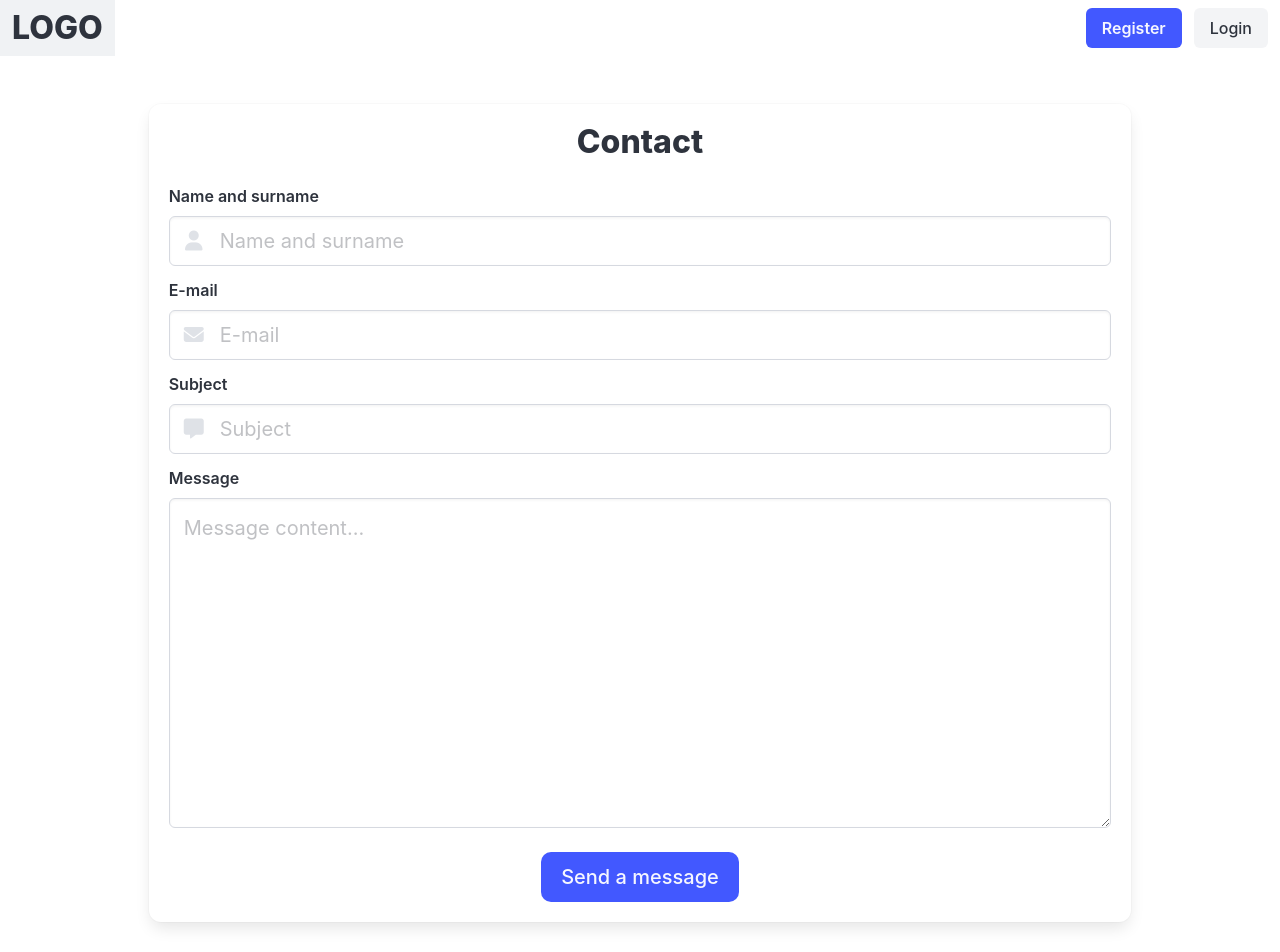
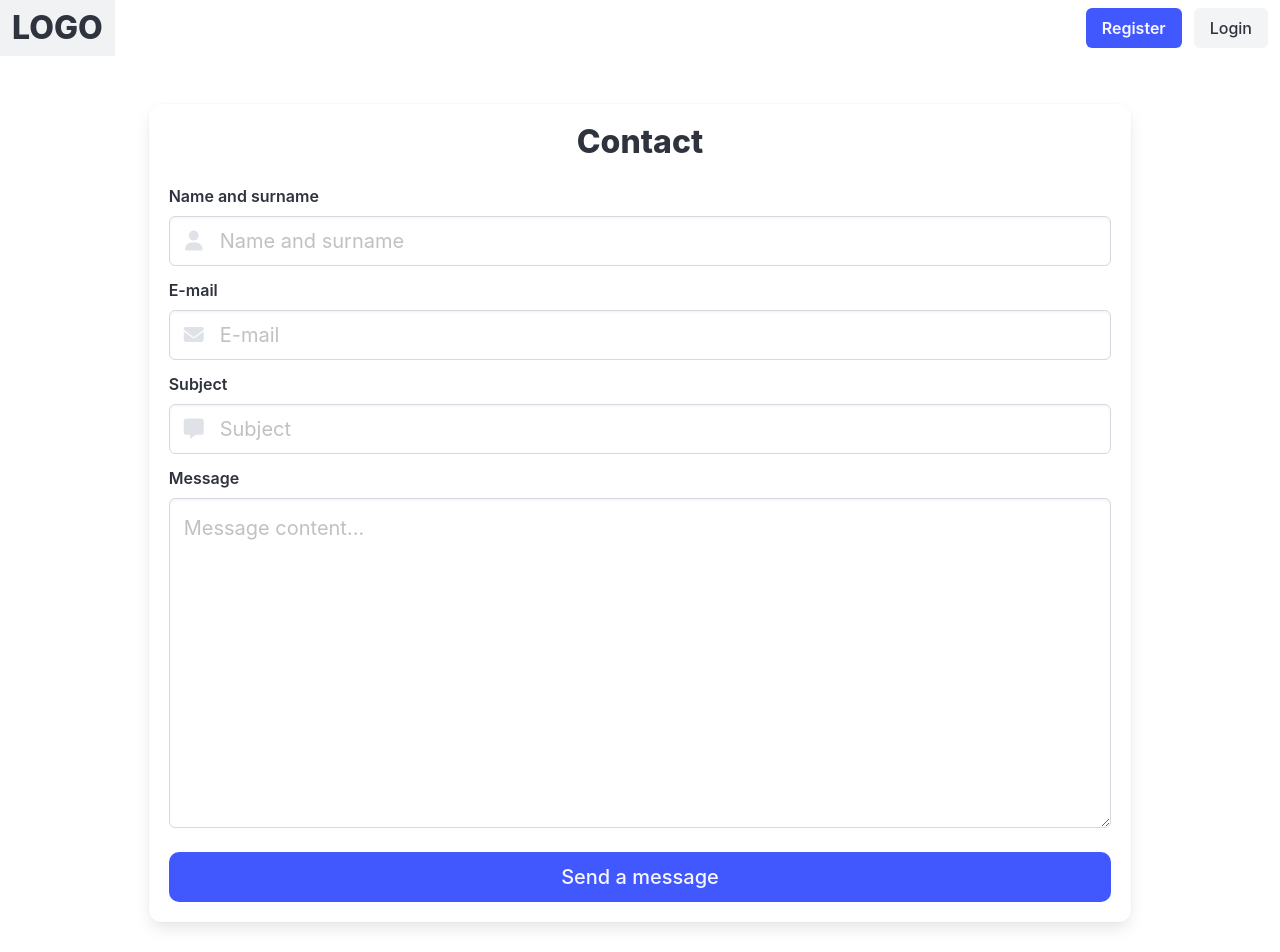
Before and after one commit to DLQuake/Aplikacja_internetowa_do_analizy_duzych_zbiorow_danych_astronomicznych, a React (Create React App) app in the folder frontend/: page /contact in a window 1280 px wide. Shown: the top 952 px of the page. Built offline with nearby package versions, Linux system fonts and the light colour scheme.

Commit message:
Make Button full width

```diff
--- a/frontend/src/components/ContactForm.jsx
+++ b/frontend/src/components/ContactForm.jsx
@@ -56,8 +56,8 @@ const ContactForm = () => {
                                 <textarea class="textarea is-medium" rows="10" name="message" placeholder="Message content..."></textarea>
                             </div>
                         </div>
-                        <div className="field mt-5 is-grouped is-grouped-centered">
-                            <button type="submit" className="button is-link is-medium">Send a message</button>
+                        <div className="field mt-5">
+                            <button type="submit" className="button is-link is-medium is-fullwidth">Send a message</button>
                         </div>
                     </div>
                 </div>
```
